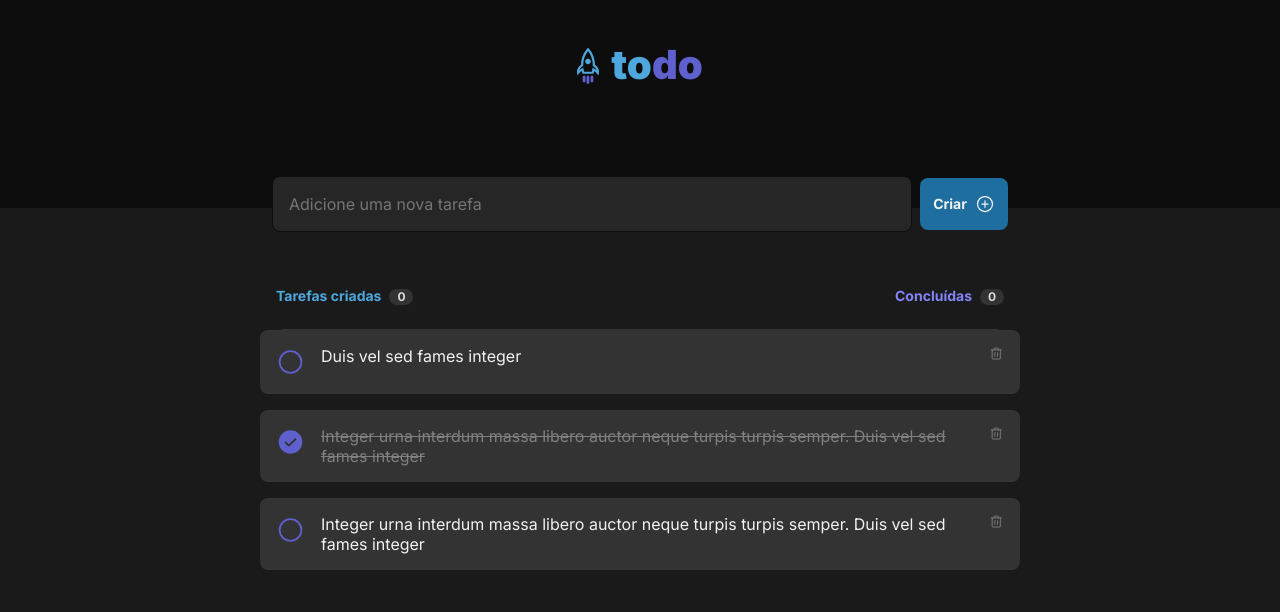
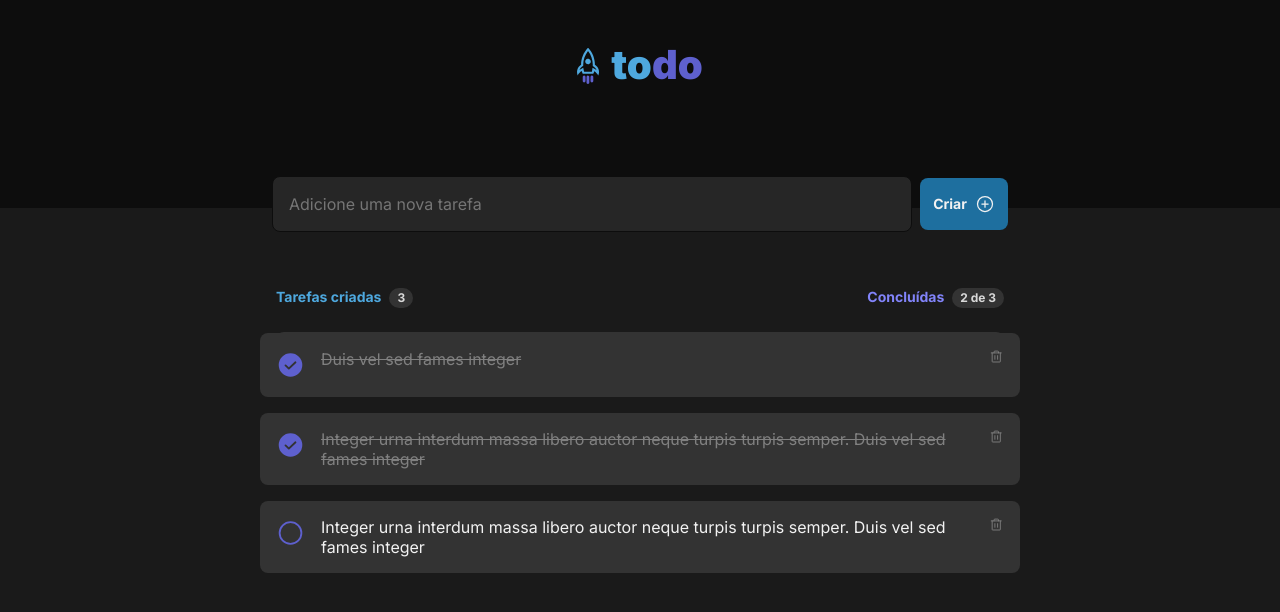
Before and after one commit to henriqueritter/ignite-react-desafio-conceitos, a React (Vite) app: page / in a window 1280 px wide. Shown: the top 612 px of the page. Built offline with nearby package versions, Linux system fonts and the light colour scheme.

Commit message:
feat: add todos counter

```diff
--- a/src/App.module.css
+++ b/src/App.module.css
@@ -113,8 +113,10 @@ header {
     align-items: center;
     text-align: center;
     border-radius: 999px;
-    width: 1.5rem;
-    height: 1rem;
+    padding-left: 0.5rem;
+    padding-right: 0.5rem;
+    padding-top: 0.125rem;
+    padding-bottom: 0.125rem;
     font-weight: 700;
     font-size: 0.75rem;
     line-height: 1rem;
--- a/src/App.tsx
+++ b/src/App.tsx
@@ -4,6 +4,24 @@ import clipboardIco from './assets/clipboard.svg';
 import { PlusCircle, Trash, Circle, CheckCircle, Student } from 'phosphor-react';
 
 import { Todo } from './components/Todo';
+
+const todos: ITodo[] = [
+  {
+    id: 1234,
+    content: "Duis vel sed fames integer",
+    isChecked: true
+  },
+  {
+    id: 1235,
+    content: "Integer urna interdum massa libero auctor neque turpis turpis semper. Duis vel sed fames integer",
+    isChecked: true
+  },
+  {
+    id: 1236,
+    content: "Integer urna interdum massa libero auctor neque turpis turpis semper. Duis vel sed fames integer",
+    isChecked: false
+  }
+];
 
 function App() {
 
@@ -23,11 +41,11 @@ function App() {
         <div className={styles.contentHeaders}>
           <span className={styles.headerTask}>
             Tarefas criadas
-            <span className={styles.taskCounter}>0</span>
+            <span className={styles.taskCounter}>{todos.length}</span>
           </span>
           <span className={styles.headerCompleted}>
             Concluídas
-            <span className={styles.taskCounter}>0</span>
+            <span className={styles.taskCounter}>{`${todos.filter(todo => todo.isChecked == true).length} de ${todos.length}`}</span>
           </span>
         </div>
         <TodosSection />
@@ -48,24 +66,6 @@ function TodosSection(props: any) {
   function handleCheckTodo(todoId: number) {
     alert(`todo ${todoId} updated`)
   }
-
-  const todos: ITodo[] = [
-    {
-      id: 1234,
-      content: "Duis vel sed fames integer",
-      isChecked: false
-    },
-    {
-      id: 1235,
-      content: "Integer urna interdum massa libero auctor neque turpis turpis semper. Duis vel sed fames integer",
-      isChecked: true
-    },
-    {
-      id: 1236,
-      content: "Integer urna interdum massa libero auctor neque turpis turpis semper. Duis vel sed fames integer",
-      isChecked: false
-    }
-  ];
 
   if (todos) {
     return (
```
